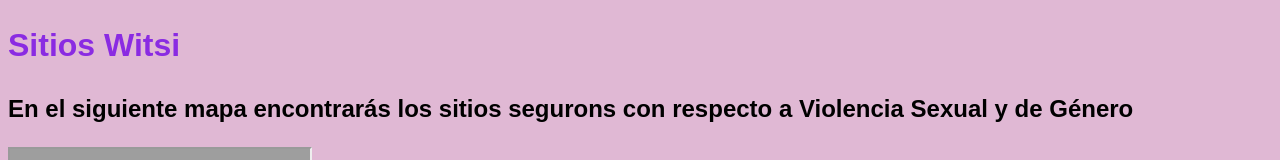
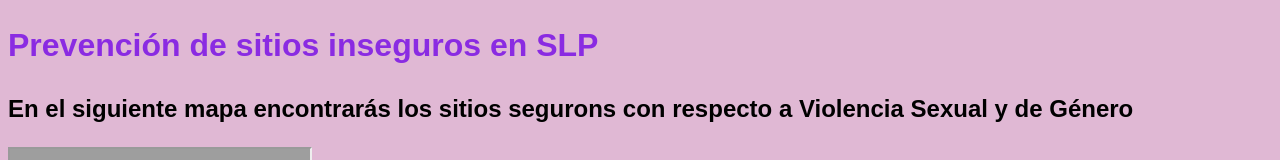
Before and after one commit to Hera9090/pruebamymaps1, a plain HTML site: page index.html in a window 1280 px wide. Shown: the top 160 px of the page. Drawn offline with Linux system fonts and the light colour scheme; grey boxes are pictures that could not be loaded.

Commit message:
Update index.html

```diff
--- a/index.html
+++ b/index.html
@@ -7,7 +7,7 @@
 
     <body>
         <h1>
-            Sitios Witsi
+            Prevención de sitios inseguros en SLP
         </h1>
         <h2> En el siguiente mapa encontrarás los sitios segurons con respecto a Violencia Sexual y de Género</h2>
         <p>
```
